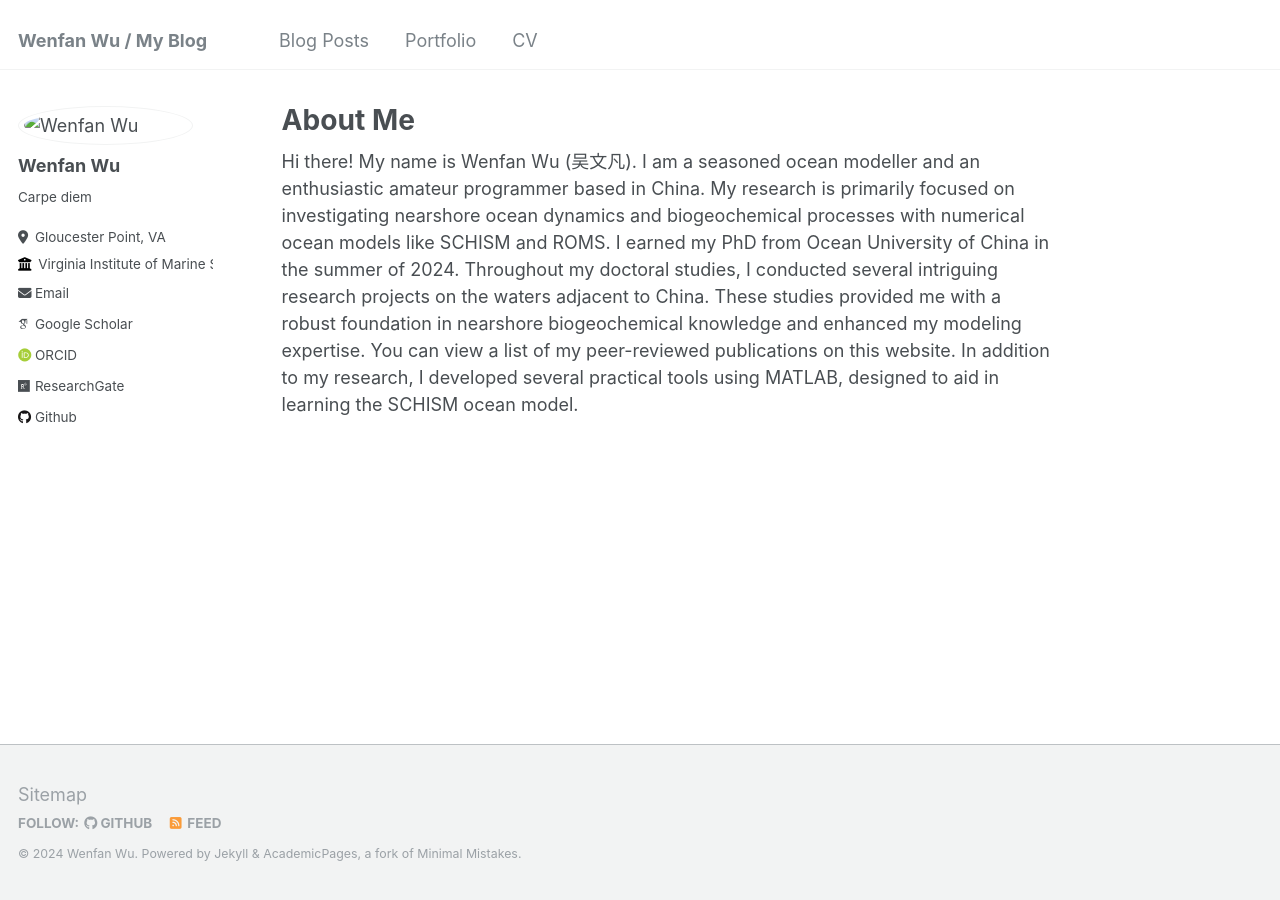
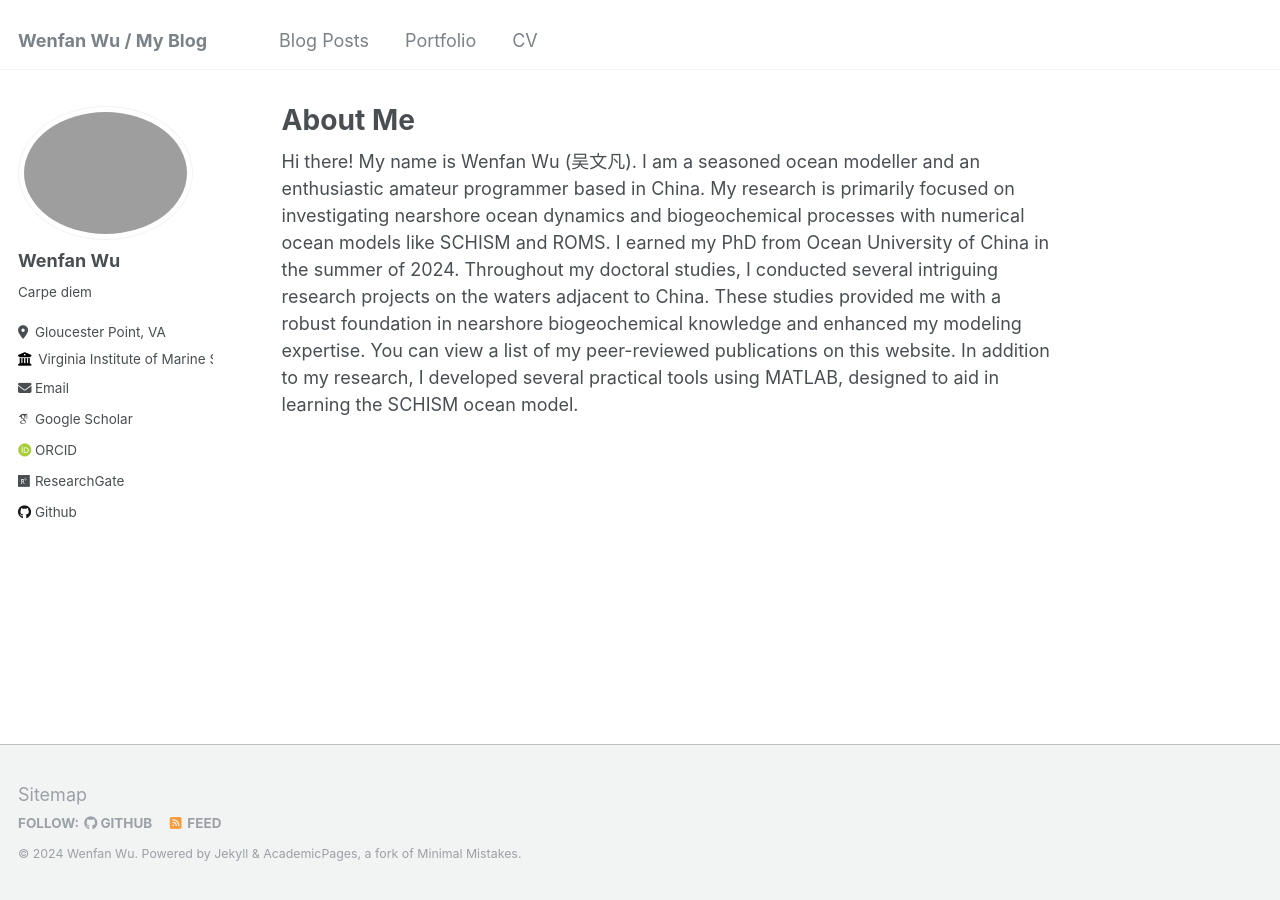
Before and after one commit to wenfanwu/wenfanwu.github.io, a Jekyll site: the page built from _pages/about.md, in a window 1280 px wide. Built offline with Jekyll 4.4.1, drawn with Linux system fonts in a browser that asks for light colours; some web fonts are replaced.

Commit message:
Update _config.yml

```diff
--- a/_config.yml
+++ b/_config.yml
@@ -21,7 +21,7 @@ repository               : "wenfanwu/wenfanwu.github.io"
 #               Additional customization can be done by editing /_includes/author-profile.html
 author:
   # Biographic information
-  avatar           : "wenfanwu_avator.jpg"
+  avatar           : "bio-photo-2"
   name             : "Wenfan Wu"
   pronouns         : # example: "he/his/him"
   bio              : "Carpe diem"
```
